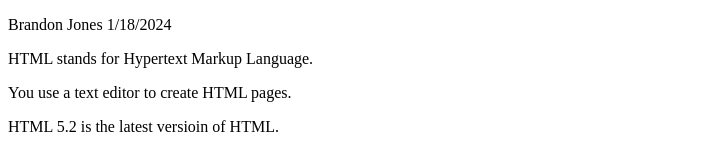
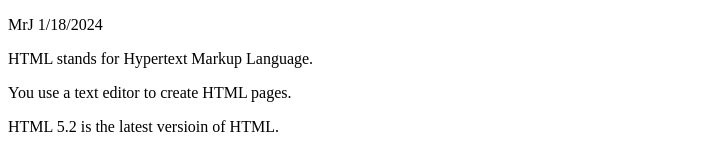
Before and after one commit to MrJ-v2-718/MaratusNemo, a plain HTML site: page AnalyzeCorrectImprove/index.html in a window 1280 px wide. Shown: the top 152 px of the page, without its empty margins (0-703 px from the left). Drawn offline with Linux system fonts and the light colour scheme.

Commit message:
Update index.html

```diff
--- a/AnalyzeCorrectImprove/index.html
+++ b/AnalyzeCorrectImprove/index.html
@@ -6,7 +6,7 @@
 </head>
 
 <body>
-    <p>Brandon Jones 1/18/2024</p>
+    <p>MrJ 1/18/2024</p>
     <p>HTML stands for Hypertext Markup Language.</p>
     <p>You use a text editor to create HTML pages.</p>
     <p>HTML 5.2 is the latest versioin of HTML.</p>
```
